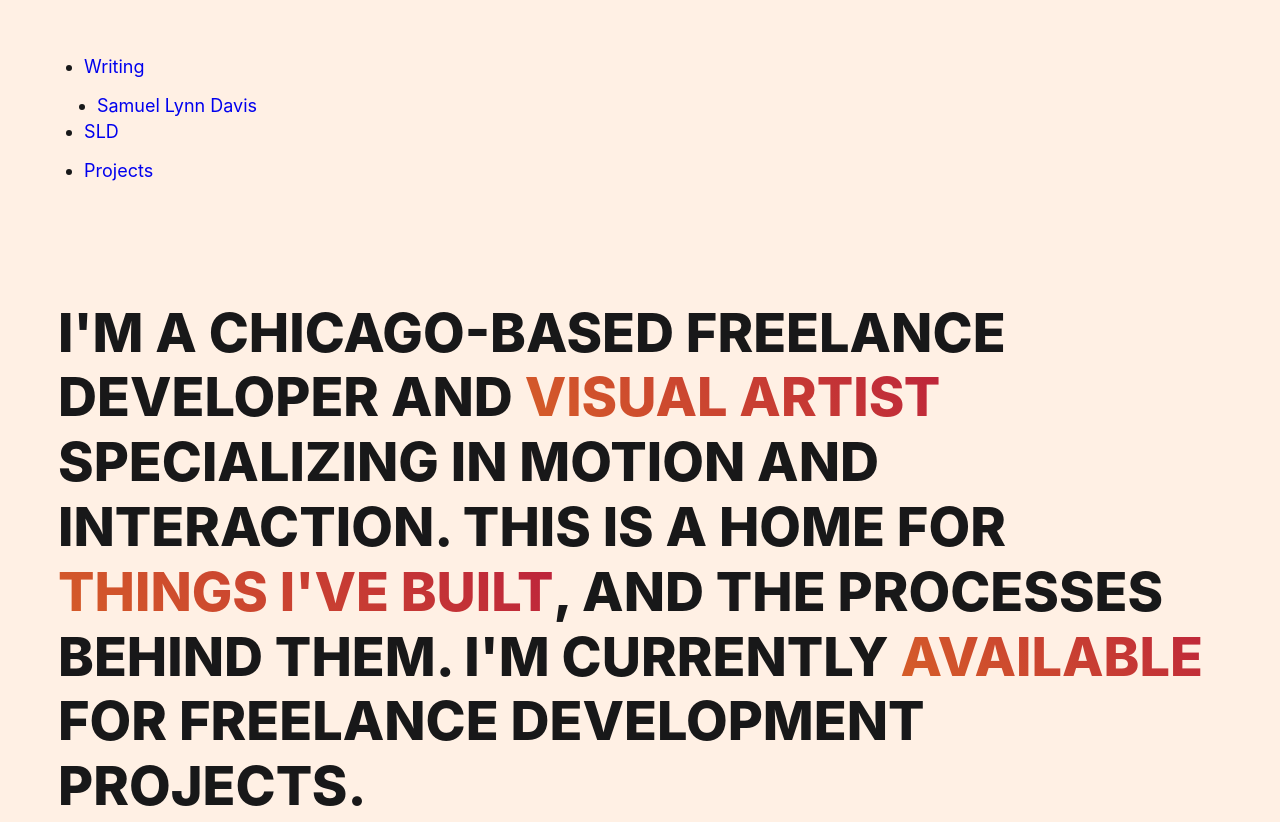
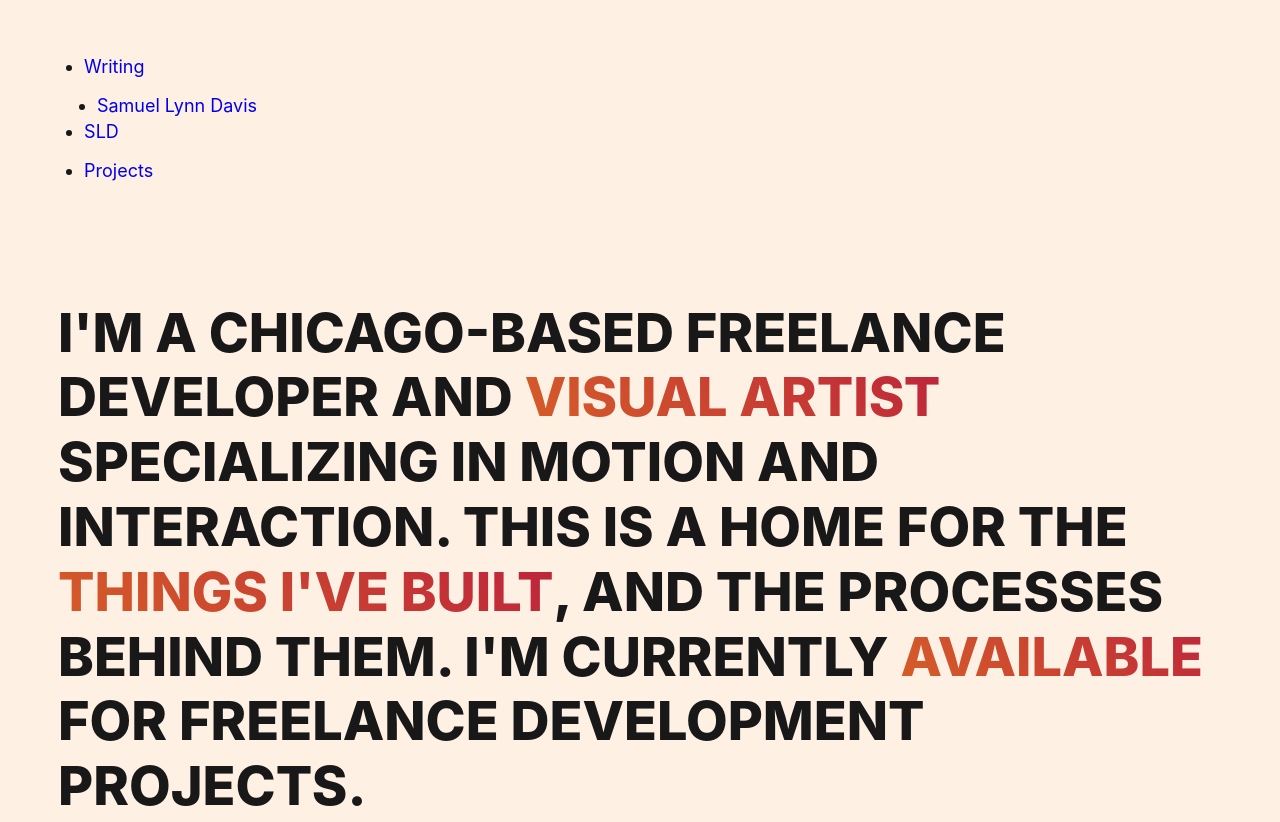
Before and after one commit to samlynndavis/smdvs.com, a Gatsby site: page / in a window 1280 px wide. Shown: the top 822 px of the page. Built offline with nearby package versions, Linux system fonts and the light colour scheme; Gatsby itself is replaced by a stand-in of ours.

Commit message:
Homepage blurb edit

```diff
--- a/src/pages/index.js
+++ b/src/pages/index.js
@@ -12,7 +12,7 @@ const IndexPage = () => {
     return (
         <Layout>
             <Head title="Samuel Lynn Davis - Visual Artist and Web Developer" />
-            <h1 className={layoutStyles.hero}>I'm a Chicago-based freelance developer and <a className={layoutStyles.accent} href="https://www.samlynndavis.com" target="_blank" rel="noopener noreferrer" >visual artist</a> specializing in motion and interaction. This is a home for <Link className={layoutStyles.accent} to="/projects">things I've built</Link>, and the processes behind them. I'm currently <a href="mailto:hello@smdvs.com" className={layoutStyles.accent}>available</a> for freelance development projects.</h1>
+            <h1 className={layoutStyles.hero}>I'm a Chicago-based freelance developer and <a className={layoutStyles.accent} href="https://www.samlynndavis.com" target="_blank" rel="noopener noreferrer" >visual artist</a> specializing in motion and interaction. This is a home for the <Link className={layoutStyles.accent} to="/projects">things I've built</Link>, and the processes behind them. I'm currently <a href="mailto:hello@smdvs.com" className={layoutStyles.accent}>available</a> for freelance development projects.</h1>
         </Layout>
     )
 }
```
